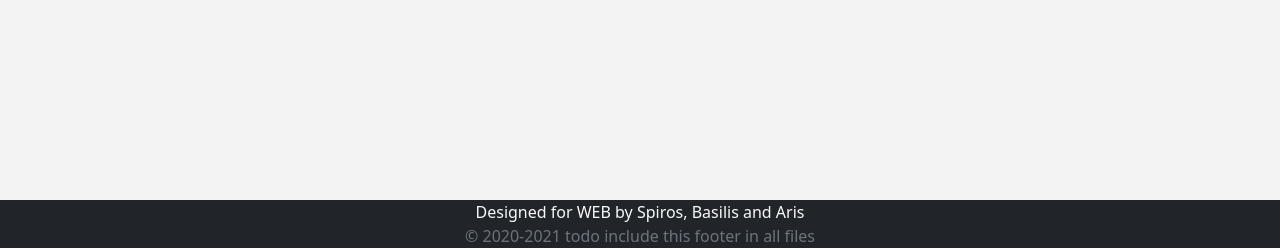
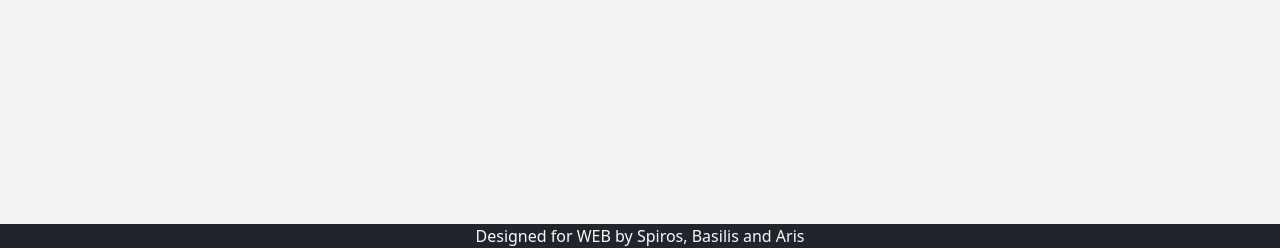
Before and after one commit to xlxs-1/HAR-Tools, a PHP site: page /register/ in a window 1280 px wide. Shown: the part 552-800 px from the top of the page. Run offline with PHP 8.4, Linux system fonts and the light colour scheme.

Commit message:
Update index.php

```diff
--- a/www/register/index.php
+++ b/www/register/index.php
@@ -64,7 +64,6 @@ if (isset($_POST["password"])&&$error=isPasswordOK($_POST["password"])) {//passw
 <footer class="bd-footer bg-dark text-light fixed-bottom text-center">
   <div class="container">
     <p class="mb-0">Designed for WEB by Spiros, Basilis and Aris</p>
-    <p class="m-0 text-muted">&copy; 2020-2021        todo include this footer in all files</p>
   </div>
 </footer>
 </body>
```
